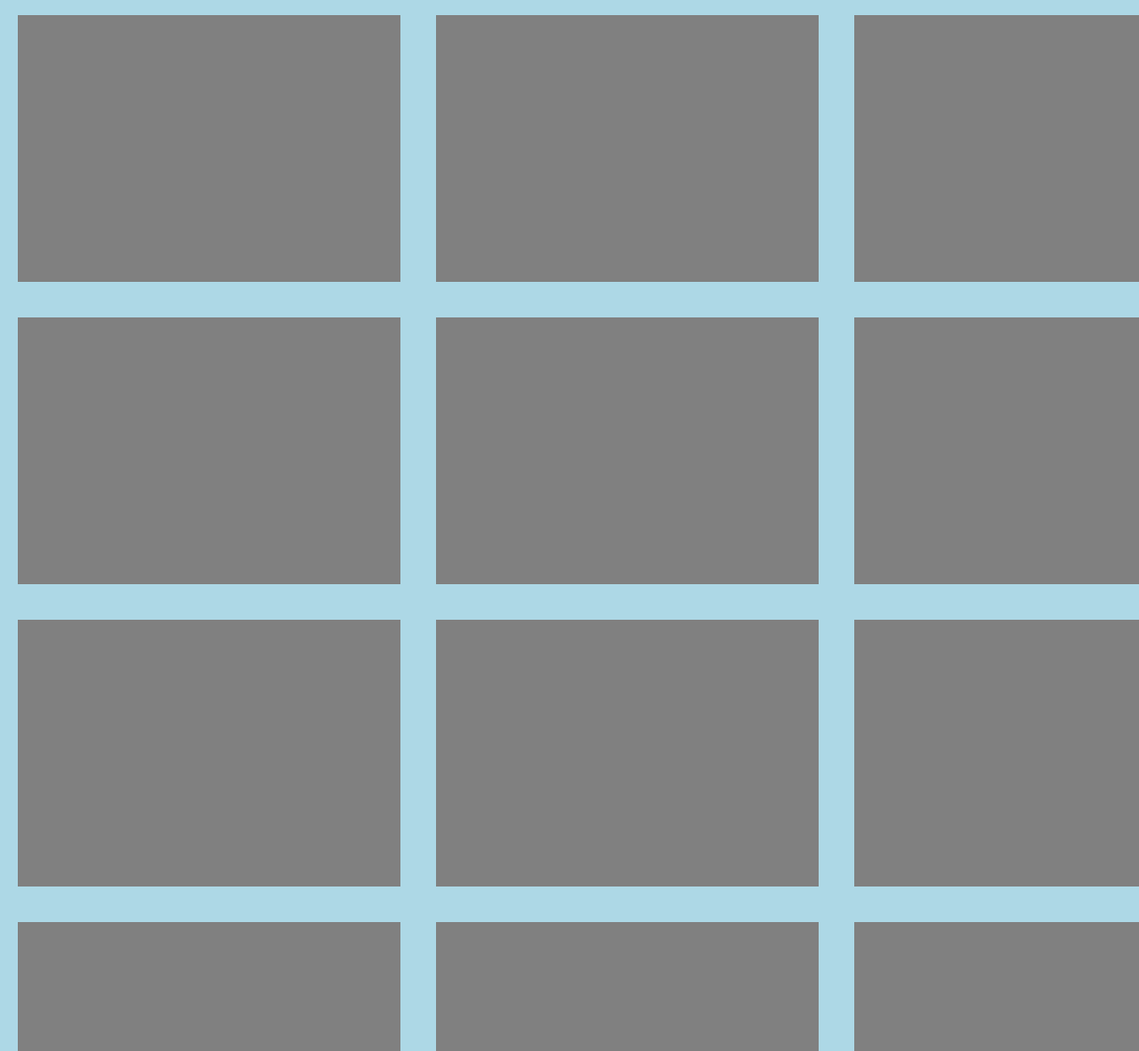
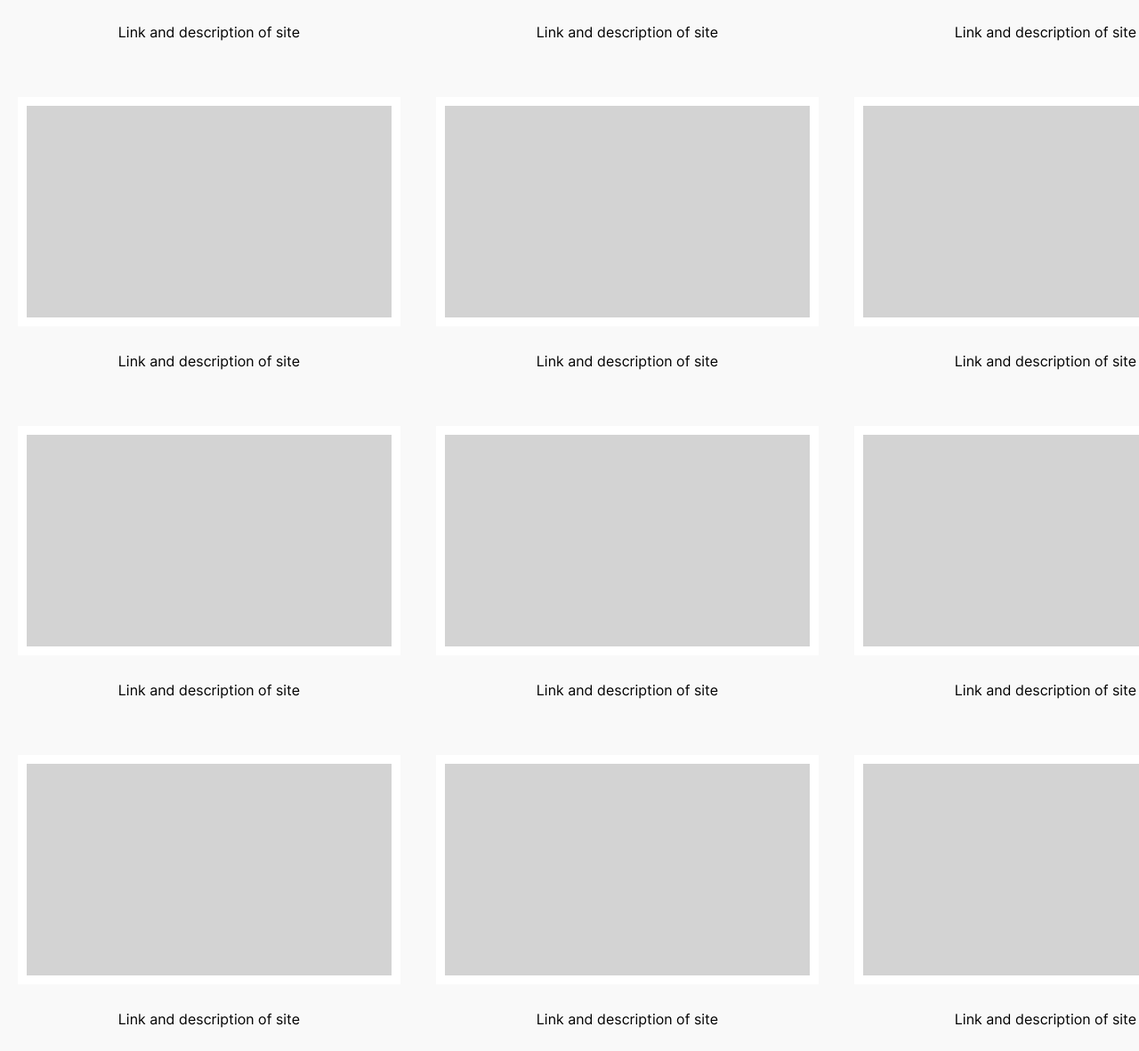
Before and after one commit to jenny-berggreen/230912_inspiration_site, a plain HTML site: page index.html in a window 1280 px wide. Shown: the part 1203-2385 px from the top of the page at 89% size. Drawn offline with Linux system fonts and the light colour scheme.

Commit message:
Add image containers and text, style grid items

```diff
--- a/css/index.css
+++ b/css/index.css
@@ -7,6 +7,7 @@ body {
 	margin: 0;
     padding: 0%;
 
+	background-color: rgb(249, 249, 249);
 }
 
 /* ---------------------------- header ---------------------------- */
@@ -17,6 +18,8 @@ header {
 
 	width: inherit;
 	height: 10%;
+
+	background-color: white;
 }
 
 /* ---------------------------- spotlight ---------------------------- */
@@ -51,12 +54,16 @@ header {
 
 main {
 	width: inherit;
-	background-color: beige;
 }
 
 .main__headline {
 	display: flex;
 	justify-content: center;
+
+	padding: 1%;
+
+	font-size: 30px;
+	font-family: 'Inter-Thin';
 }
 
 /* ---------------------------- grid ---------------------------- */
@@ -70,14 +77,39 @@ main {
 	width: inherit;
 
 	padding: 20px;
-
-	background-color: lightblue;
 }
 
 .grid-item {
+	display: flex;
+	flex-direction: column;
+	align-items: center;
+	justify-content: center;
+	gap: 2%;
+
 	width: 430px;
-	height: 300px;
-	background-color: grey;
+	height: 330px;
+}
+
+.grid-item__image-container {
+	width: inherit;
+	height: 80%;
+
+	border: solid 10px white;
+
+	background-color: lightgrey;
+}
+
+.grid-item__image-container:hover {
+	cursor: pointer;
+	border-color: yellow;
+}
+
+.grid-item__text-container {
+	display: flex;
+	justify-content: center;
+	align-items: center;
+	width: inherit;
+	height: 20%;
 }
 
 /* ---------------------------- footer ---------------------------- */
@@ -90,5 +122,5 @@ footer {
 	width: inherit;
 	height: 20%;
 
-	background-color: lightsalmon;
+	background-color: white;
 }
--- a/index.html
+++ b/index.html
@@ -22,27 +22,90 @@
 		<main>
 			<h3 class="main__headline">Check out some sites</h3>
 			<div class="grid-container">
-				<div class="grid-item"></div>
-				<div class="grid-item"></div>
-				<div class="grid-item"></div>
-				<div class="grid-item"></div>
-				<div class="grid-item"></div>
-				<div class="grid-item"></div>
-				<div class="grid-item"></div>
-				<div class="grid-item"></div>
-				<div class="grid-item"></div>
-				<div class="grid-item"></div>
-				<div class="grid-item"></div>
-				<div class="grid-item"></div>
-				<div class="grid-item"></div>
-				<div class="grid-item"></div>
-				<div class="grid-item"></div>
-				<div class="grid-item"></div>
-				<div class="grid-item"></div>
-				<div class="grid-item"></div>
-				<div class="grid-item"></div>
-				<div class="grid-item"></div>
-				<div class="grid-item"></div>
+				<div class="grid-item">
+					<div class="grid-item__image-container"></div>
+					<div class="grid-item__text-container">Link and description of site</div>
+				</div>
+				<div class="grid-item">
+					<div class="grid-item__image-container"></div>
+					<div class="grid-item__text-container">Link and description of site</div>
+				</div>
+				<div class="grid-item">
+					<div class="grid-item__image-container"></div>
+					<div class="grid-item__text-container">Link and description of site</div>
+				</div>
+				<div class="grid-item">
+					<div class="grid-item__image-container"></div>
+					<div class="grid-item__text-container">Link and description of site</div>
+				</div>
+				<div class="grid-item">
+					<div class="grid-item__image-container"></div>
+					<div class="grid-item__text-container">Link and description of site</div>
+				</div>
+				<div class="grid-item">
+					<div class="grid-item__image-container"></div>
+					<div class="grid-item__text-container">Link and description of site</div>
+				</div>
+				<div class="grid-item">
+					<div class="grid-item__image-container"></div>
+					<div class="grid-item__text-container">Link and description of site</div>
+				</div>
+				<div class="grid-item">
+					<div class="grid-item__image-container"></div>
+					<div class="grid-item__text-container">Link and description of site</div>
+				</div>
+				<div class="grid-item">
+					<div class="grid-item__image-container"></div>
+					<div class="grid-item__text-container">Link and description of site</div>
+				</div>
+				<div class="grid-item">
+					<div class="grid-item__image-container"></div>
+					<div class="grid-item__text-container">Link and description of site</div>
+				</div>
+				<div class="grid-item">
+					<div class="grid-item__image-container"></div>
+					<div class="grid-item__text-container">Link and description of site</div>
+				</div>
+				<div class="grid-item">
+					<div class="grid-item__image-container"></div>
+					<div class="grid-item__text-container">Link and description of site</div>
+				</div>
+				<div class="grid-item">
+					<div class="grid-item__image-container"></div>
+					<div class="grid-item__text-container">Link and description of site</div>
+				</div>
+				<div class="grid-item">
+					<div class="grid-item__image-container"></div>
+					<div class="grid-item__text-container">Link and description of site</div>
+				</div>
+				<div class="grid-item">
+					<div class="grid-item__image-container"></div>
+					<div class="grid-item__text-container">Link and description of site</div>
+				</div>
+				<div class="grid-item">
+					<div class="grid-item__image-container"></div>
+					<div class="grid-item__text-container">Link and description of site</div>
+				</div>
+				<div class="grid-item">
+					<div class="grid-item__image-container"></div>
+					<div class="grid-item__text-container">Link and description of site</div>
+				</div>
+				<div class="grid-item">
+					<div class="grid-item__image-container"></div>
+					<div class="grid-item__text-container">Link and description of site</div>
+				</div>
+				<div class="grid-item">
+					<div class="grid-item__image-container"></div>
+					<div class="grid-item__text-container">Link and description of site</div>
+				</div>
+				<div class="grid-item">
+					<div class="grid-item__image-container"></div>
+					<div class="grid-item__text-container">Link and description of site</div>
+				</div>
+				<div class="grid-item">
+					<div class="grid-item__image-container"></div>
+					<div class="grid-item__text-container">Link and description of site</div>
+				</div>
 			</div>
 		</main>
 
```
